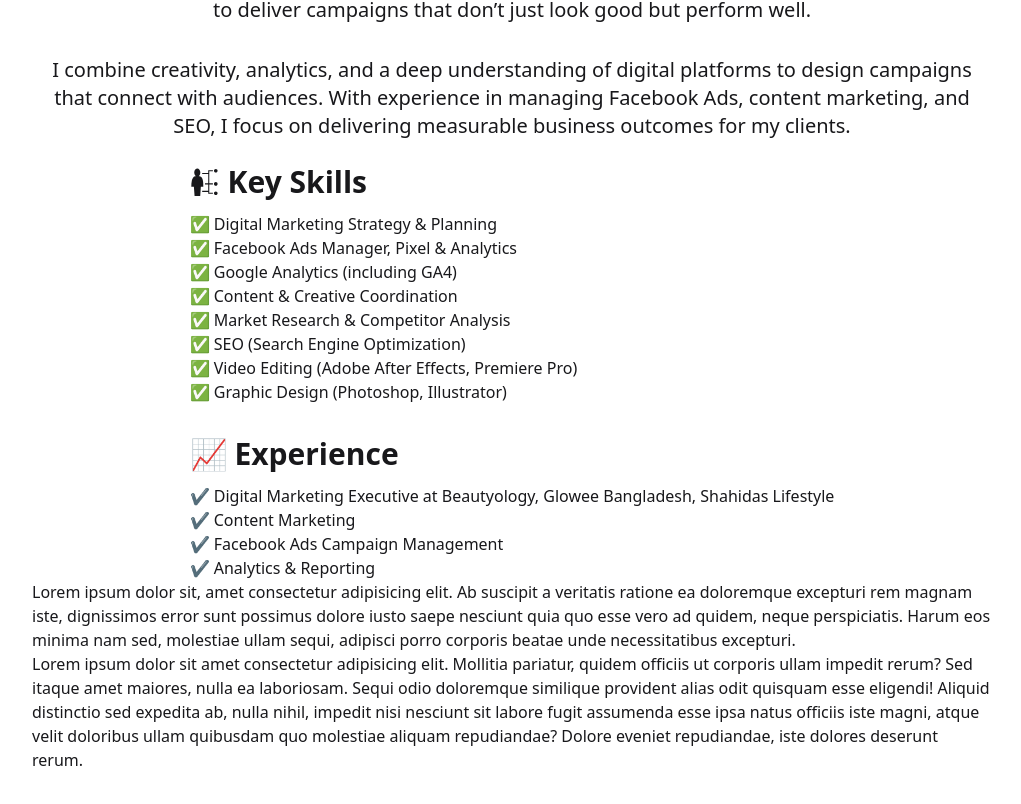
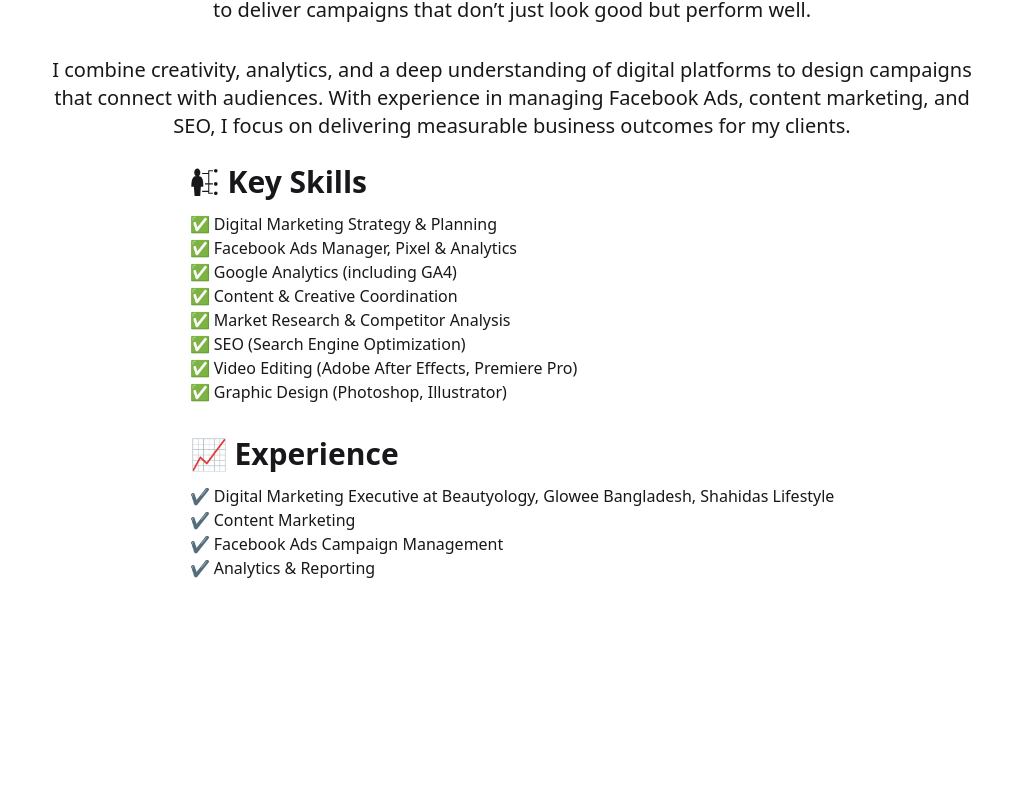
Before and after one commit to mdanikislam/shuvo-portfolio, a React (Vite) app: page /about in a window 1280 px wide. Shown: the part 494-1298 px from the top of the page, without its empty margins (128-1149 px from the left). After the commit the page ends 1114 px from the top, so only its background shows below. Built offline with nearby package versions, Linux system fonts and the light colour scheme.

Commit message:
about content up

```diff
--- a/src/Components/About.jsx
+++ b/src/Components/About.jsx
@@ -69,10 +69,7 @@ const About = () => {
       </div>
       {/* Experience  */}
 
-<p>Lorem ipsum dolor sit, amet consectetur adipisicing elit. Ab suscipit a veritatis ratione ea doloremque excepturi rem magnam iste, dignissimos error sunt possimus dolore iusto saepe nesciunt quia quo esse vero ad quidem, neque perspiciatis. Harum eos minima nam sed, molestiae ullam sequi, adipisci porro corporis beatae unde necessitatibus excepturi.</p>
-<p>Lorem ipsum dolor sit amet consectetur adipisicing elit. Mollitia pariatur, quidem officiis ut corporis ullam impedit rerum? Sed itaque amet maiores, nulla ea laboriosam. Sequi odio doloremque similique provident alias odit quisquam esse eligendi! Aliquid distinctio sed expedita ab, nulla nihil, impedit nisi nesciunt sit labore fugit assumenda esse ipsa natus officiis iste magni, atque velit doloribus ullam quibusdam quo molestiae aliquam repudiandae? Dolore eveniet repudiandae, iste dolores deserunt rerum.</p>
-      </div>
-
+   </div>
   );
 };
 
```
